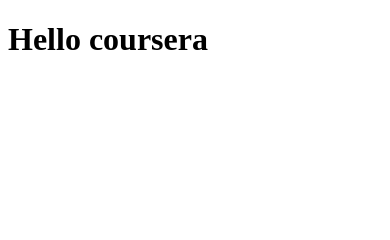
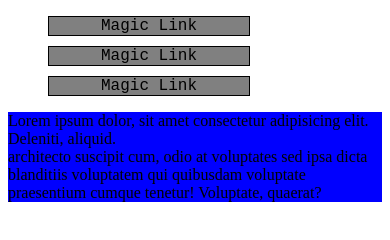
Before and after one commit to DaniloArrigoni/coursera-test, a plain HTML site: page Site/index.html in a window 390 px wide. Drawn offline with Linux system fonts and the light colour scheme.

Commit message:
nuovo push

```diff
--- a/Site/index.html
+++ b/Site/index.html
@@ -1,11 +1,42 @@
 <!DOCTYPE html>
-<html>
+<html lang="en">
 <head>
 	<meta charset="utf-8">
+
+
 	<meta name="viewport" content="width=device-width, initial-scale=1">
 	<title>Hello Coursera</title>
+	<link rel="stylesheet" href="stylesheet.css">
+	<style>
+		a:link, a:visited{
+			text-decoration: none;
+			background-color: grey;
+			border: 1px solid black;
+			color: black;
+			display: block;
+			width: 200px;
+			text-align: center;
+			margin-bottom: 10px;
+				}
+
+		a:hover, a:active{
+			background-color: green;
+			color: white;
+		}
+
+		ul{
+			list-style: none;
+			font-family: monospace, serif;
+		}
+	</style>
 </head>
 <body>
-<h1>Hello coursera</h1>
+	<ul>
+		<li><a href="www.google.com">Magic Link</a></li>
+		<li><a href="www.google.com">Magic Link</a></li>
+		<li><a href="www.google.com">Magic Link</a></li>
+	</ul>
+
+	<div id="provaQueries">Lorem ipsum dolor, sit amet consectetur adipisicing elit. Deleniti, aliquid. <br> architecto suscipit cum, odio at voluptates sed ipsa dicta blanditiis voluptatem qui quibusdam voluptate praesentium cumque tenetur! Voluptate, quaerat?</div>
 </body>
 </html>
--- /dev/null
+++ b/Site/stylesheet.css
@@ -0,0 +1,5 @@
+@media (max-width: 500px){
+    div {
+        background-color: blue;
+    }
+}
```
Also changed, not shown: Site/prove.html (added, +23 -0 lines).
